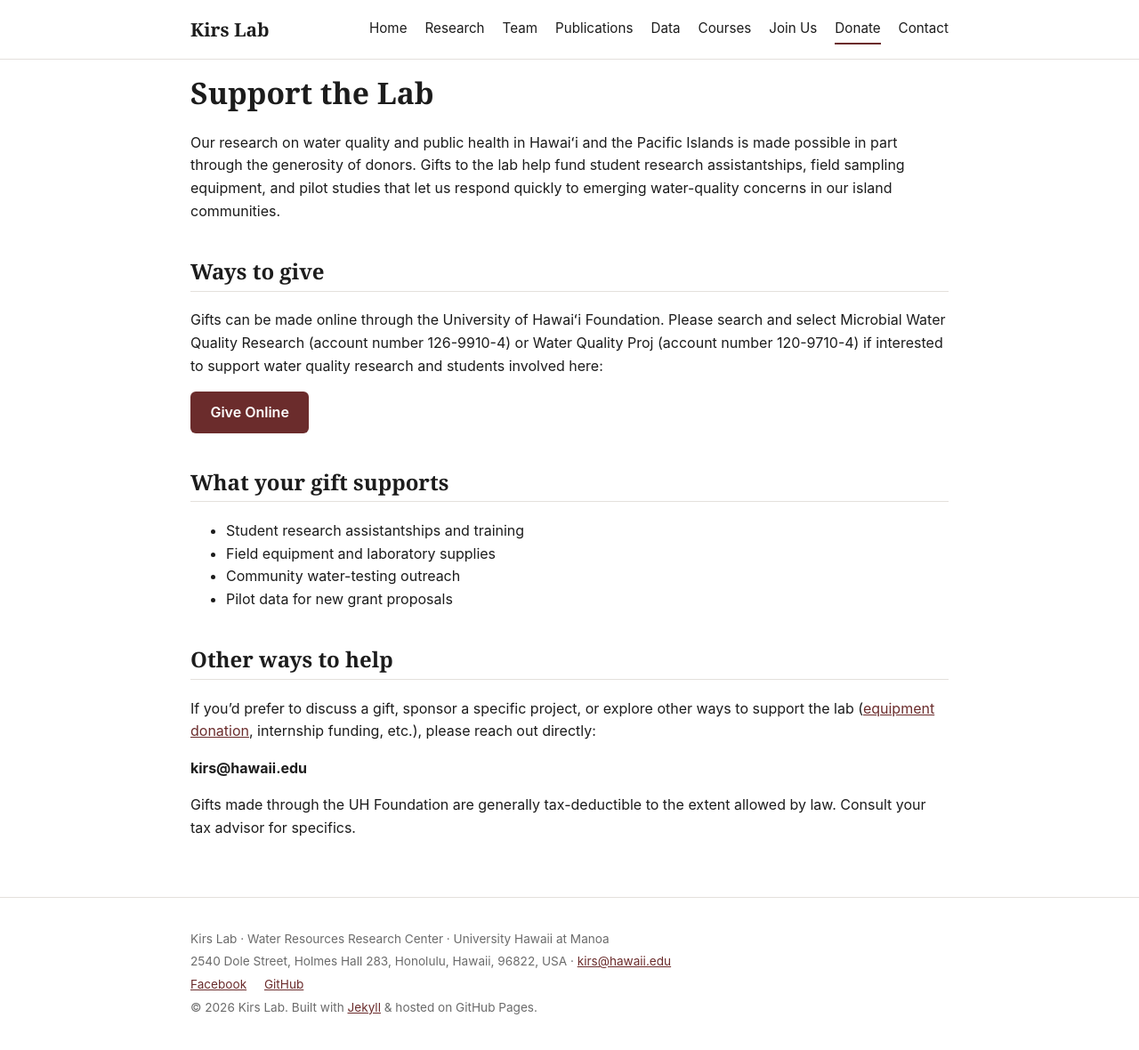
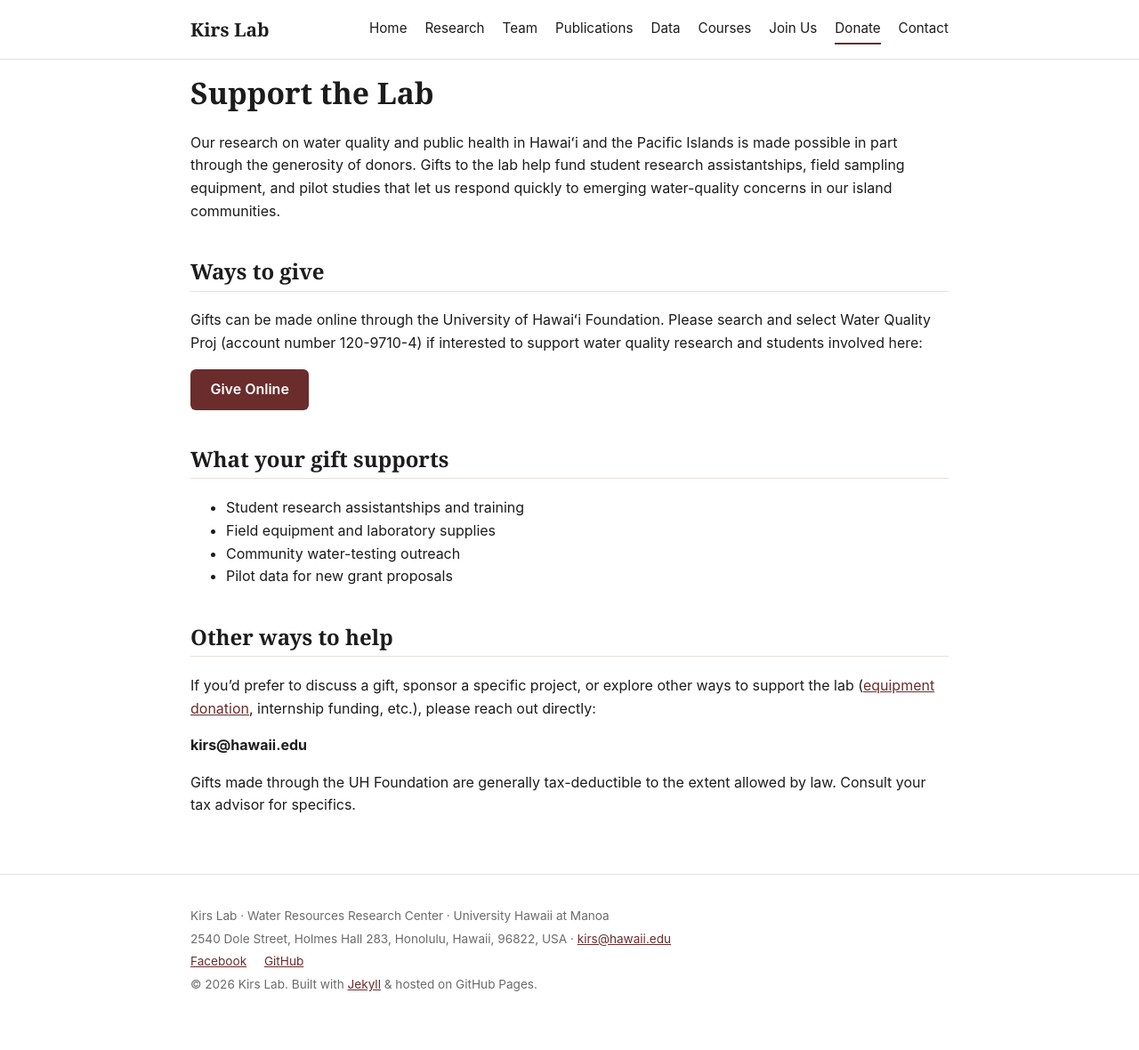
Before and after one commit to MarekKirs/marekkirs.github.io, a Jekyll site: the page built from donate.md, in a window 1280 px wide. Shown: the whole page at 89% size. Built offline with Jekyll 4.4.1, drawn with Linux system fonts in a browser that asks for light colours; after the commit the page ends 1154 px from its top, so only the background shows below that.

Commit message:
Update donate.md

```diff
--- a/donate.md
+++ b/donate.md
@@ -14,7 +14,7 @@ quickly to emerging water-quality concerns in our island communities.
 
 ## Ways to give
 
-Gifts can be made online through the University of Hawaiʻi Foundation. Please search and select Microbial Water Quality Research (account number 126-9910-4) or Water Quality Proj (account number 120-9710-4) if interested to support water quality research and students involved here:
+Gifts can be made online through the University of Hawaiʻi Foundation. Please search and select Water Quality Proj (account number 120-9710-4) if interested to support water quality research and students involved here:
 <p>
   <a href="https://give.uhfoundation.org/campaigns/63435/donations/new" class="donate-button">Give Online</a>
 </p>
```
